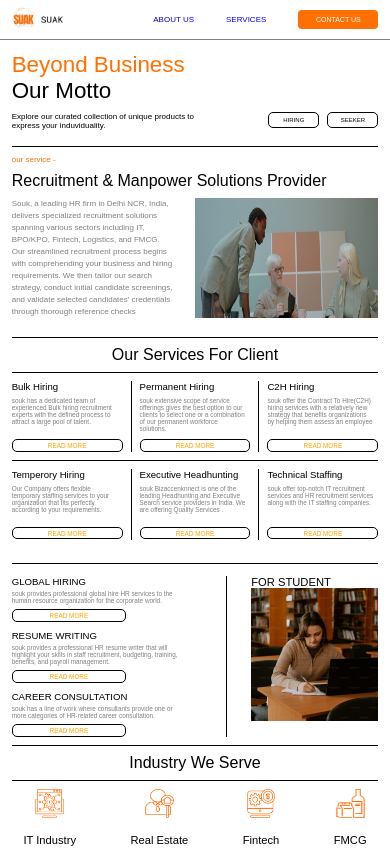
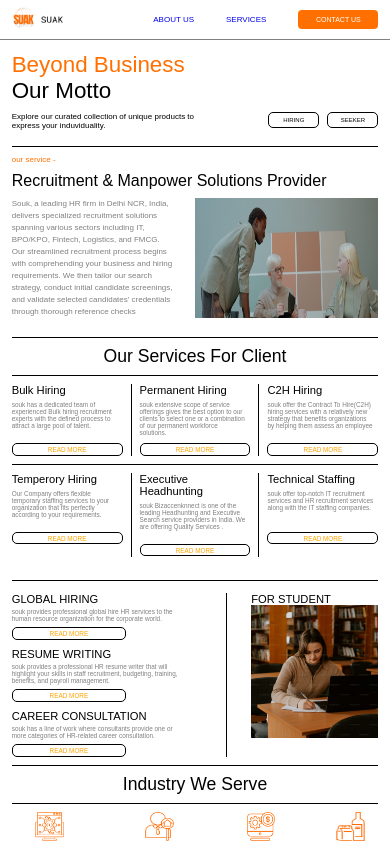
Before and after one commit to Shashisales-mk/SUAK, a React (Create React App) app: page /services in a window 390 px wide. Shown: the top 848 px of the page. Built offline with nearby package versions, Linux system fonts and the light colour scheme.

Commit message:
service page done small update

```diff
--- a/src/components/ServicesForClient/servicesforclient.css
+++ b/src/components/ServicesForClient/servicesforclient.css
@@ -145,11 +145,11 @@
     .asd{
         display: flex;
         justify-content: center;
-        font-size: 1rem;
+        font-size: 1.1rem;
     }
 
     .hed-siz {
-        font-size: 0.6rem;
+        font-size: 0.7rem;
         margin-bottom: 0.3rem;
     }
     .desc-siz{
@@ -179,7 +179,7 @@
         width: 11rem;
     }
     .stu-l .hed-siz{
-        font-size: 0.6rem;
+        font-size: 0.7rem;
         margin-bottom: 0.2rem;
     }
     .stu-l .desc-size{
```
